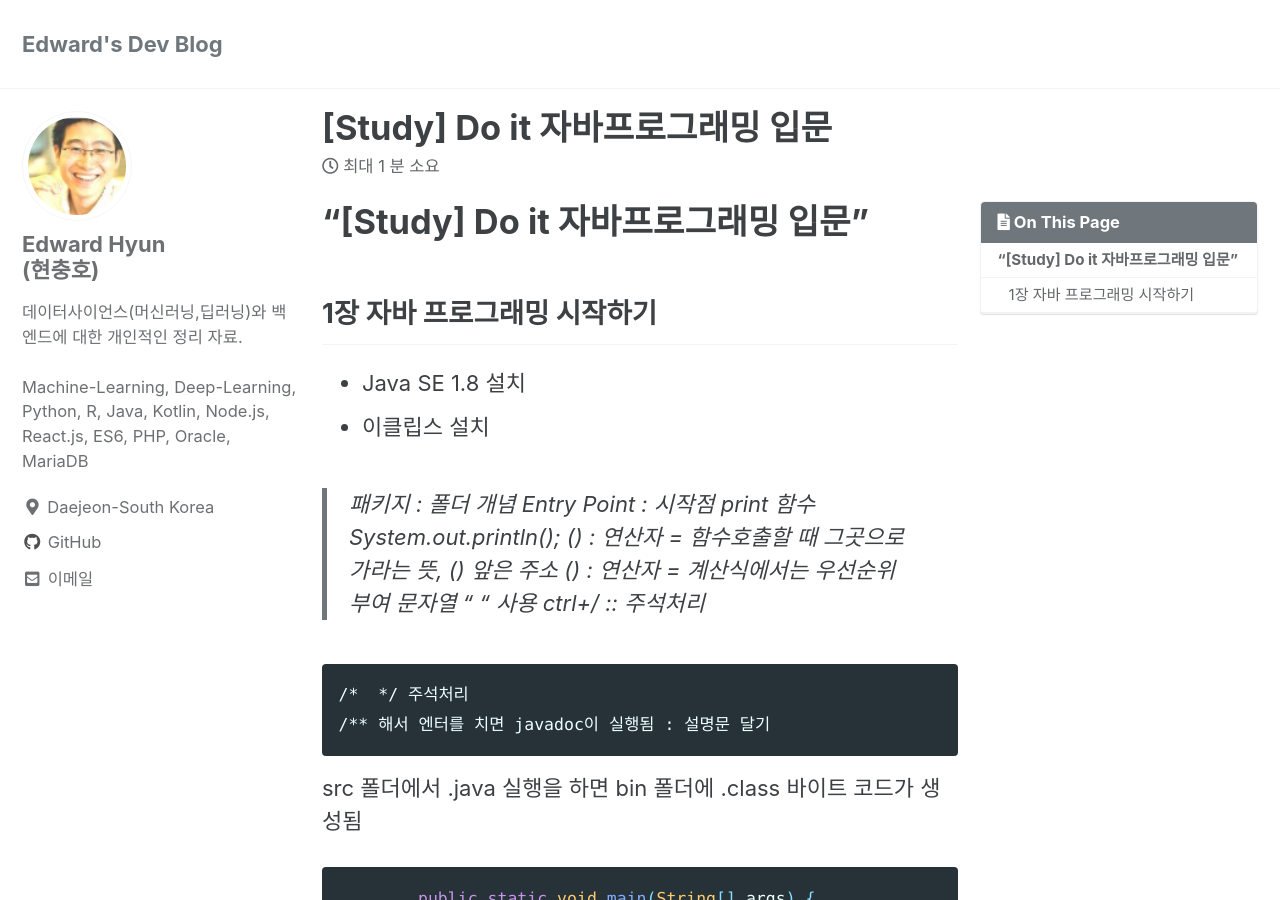
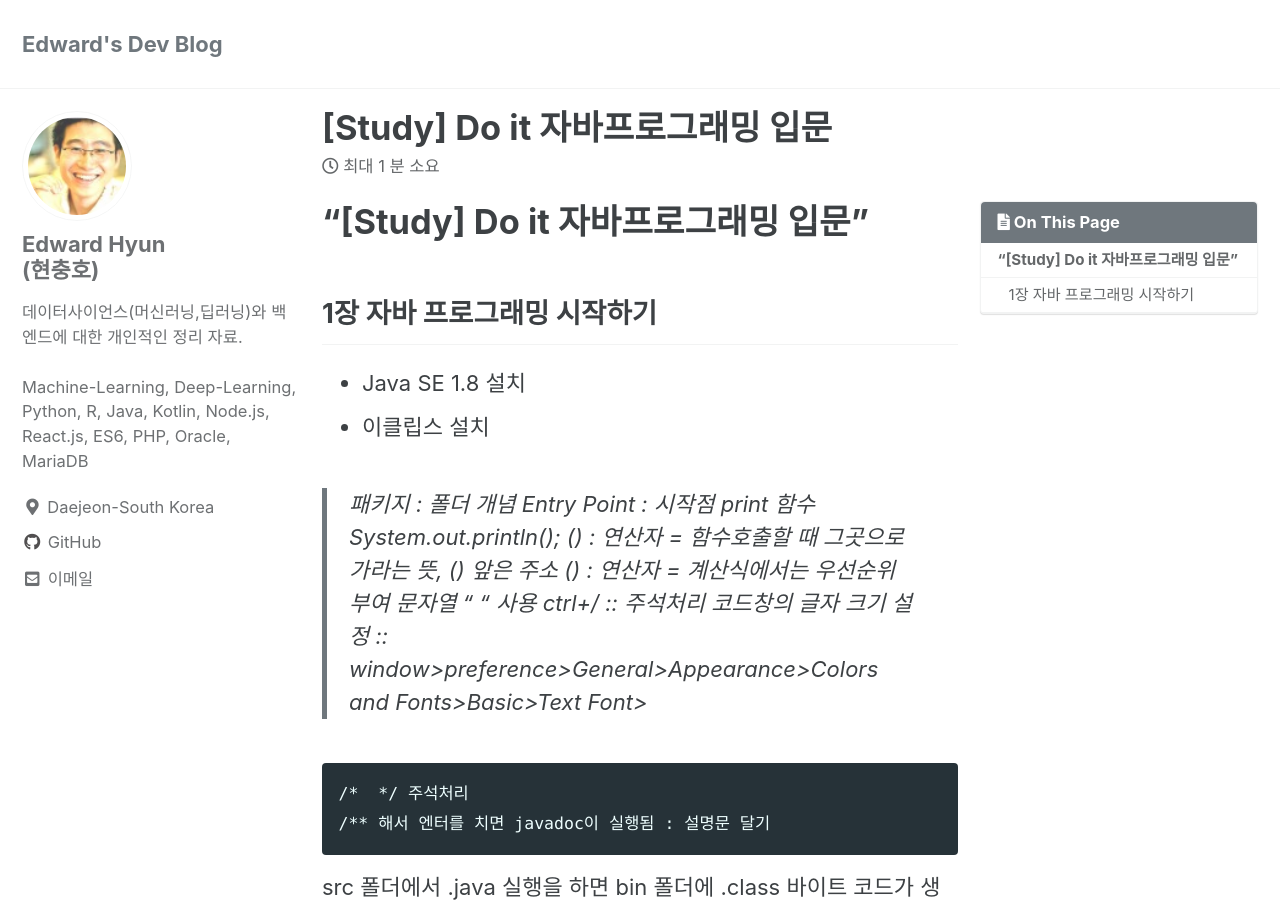
Before and after one commit to iamhch24/iamhch24.github.io, a Jekyll site: the page built from _posts/2020-12-21-[Study] Do it 자바 프로그래밍 입문.md, in a window 1280 px wide and 900 px high. Built offline with Jekyll 4.4.1, drawn with Linux system fonts in a browser that asks for light colours; cached includes are drawn as plain includes; some of the changed lines change nothing that is shown.

Commit message:
_posts/2020-12-21-[Study] Do it 자바 프로그래밍 입문.md updated from https://stackedit.io/

```diff
--- a/_posts/2020-12-21-[Study] Do it 자바 프로그래밍 입문.md
+++ b/_posts/2020-12-21-[Study] Do it 자바 프로그래밍 입문.md
@@ -22,6 +22,7 @@
 () : 연산자 = 계산식에서는 우선순위 부여
 문자열 " " 사용
 ctrl+/ :: 주석처리
+코드창의 글자 크기 설정 :: window>preference>General>Appearance>Colors and Fonts>Basic>Text Font>
 
 	/*  */ 주석처리
 	/** 해서 엔터를 치면 javadoc이 실행됨 : 설명문 달기
@@ -49,6 +50,6 @@
 
 
 <!--stackedit_data:
-eyJoaXN0b3J5IjpbLTEyNjg0ODM4ODUsMTY3NDYzNzg1OSwxMD
-Q5MTYxODk1LC0xNDMxNjc5NzIzXX0=
+eyJoaXN0b3J5IjpbLTEzNDUxOTAxNDksLTEyNjg0ODM4ODUsMT
+Y3NDYzNzg1OSwxMDQ5MTYxODk1LC0xNDMxNjc5NzIzXX0=
 -->
```
